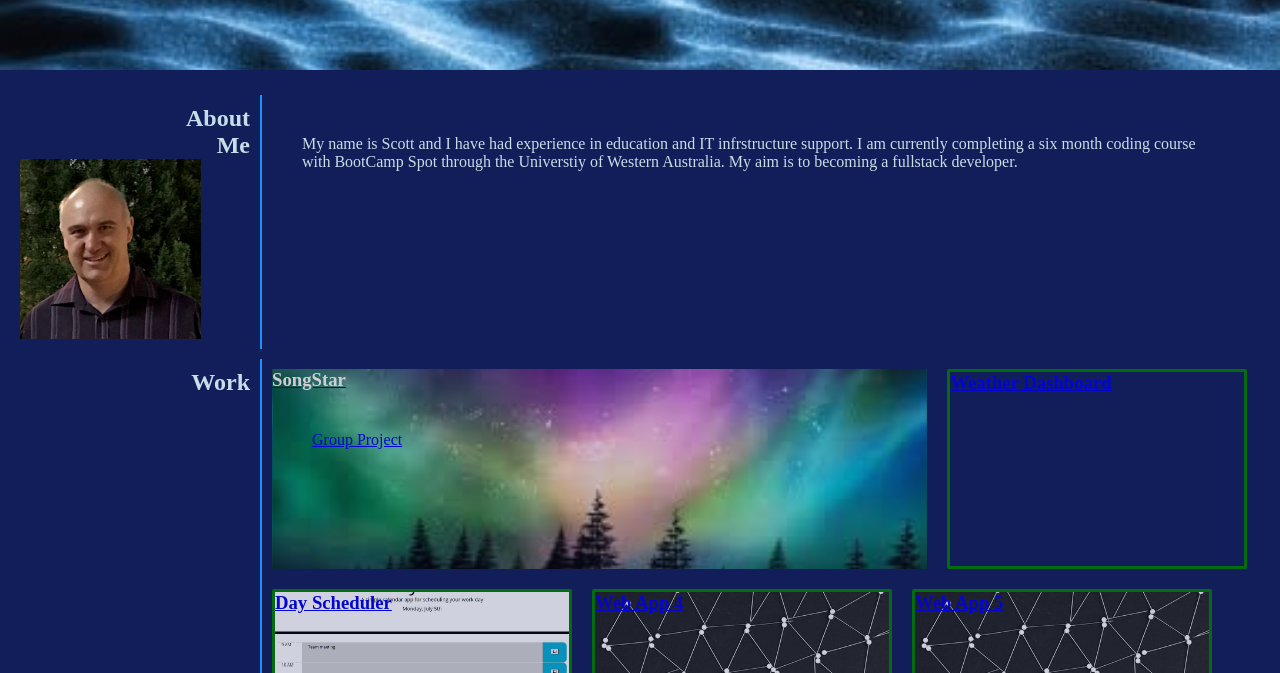
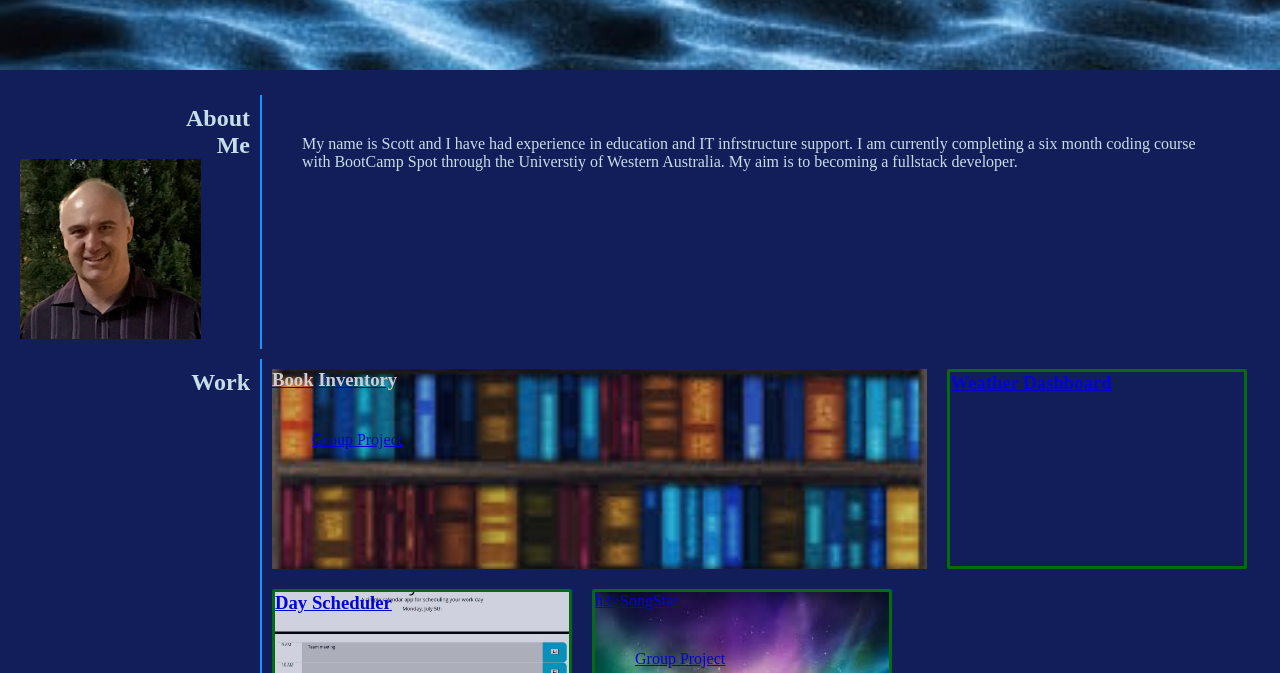
Before and after one commit to scottyv6/Portfolio, a plain HTML site: page index.html in a window 1280 px wide. Shown: the part 127-800 px from the top of the page. Drawn offline with Linux system fonts and the light colour scheme.

Commit message:
updated apps in html page

```diff
--- a/assets/css/style.css
+++ b/assets/css/style.css
@@ -117,7 +117,7 @@ figure {
     height: 200px;
     flex-grow: 2;
     margin: 10px;
-    background-image: url("../images/aurora.jpg");
+    background-image: url("../images/books2.jpg");
     background-size: cover;
     background-position: center;
     opacity: 0.8;
@@ -156,6 +156,10 @@ figure {
     background-image: url("../images/schedule.jpg");
 }
 
+#songApp {
+    background-image: url("../images/aurora.jpg");
+}
+
 .bottom-left {
     position: absolute;
     bottom: 8px;
--- a/index.html
+++ b/index.html
@@ -46,8 +46,8 @@
                 <h2>Work</h2>
             </div>
             <div class="block row">
-                <figure class="appmain"><a href="https://scottyv6.github.io/SongStar/" target="_blank">
-                    <h3>SongStar</h3>
+                <figure class="appmain"><a href="https://book-inventoryyy.herokuapp.com/" target="_blank">
+                    <h3>Book Inventory</h3>
                     <p>Group Project</p>
                 </a></figure>
 
@@ -59,14 +59,15 @@
                     <h3>Day Scheduler</h3>
 
                 </a></figure>
-                <figure class="app"><a href="#">
-                    <h3>Web App 4</h3>
+                <figure class="app" id="songApp"><a href="https://scottyv6.github.io/SongStar/" target="_blank">
+                    h3>SongStar</h3>
+                    <p>Group Project</p>
 
-                </a></figure>
+                <!-- </a></figure>
                 <figure class="app"><a href="#">
                     <h3>Web App 5</h3>
 
-                </a></figure>
+                </a></figure> -->
             </div>
         </section>
     </main>
```
Also changed, not shown: assets/images/Books.png (added), assets/images/books2.jpg (added).
